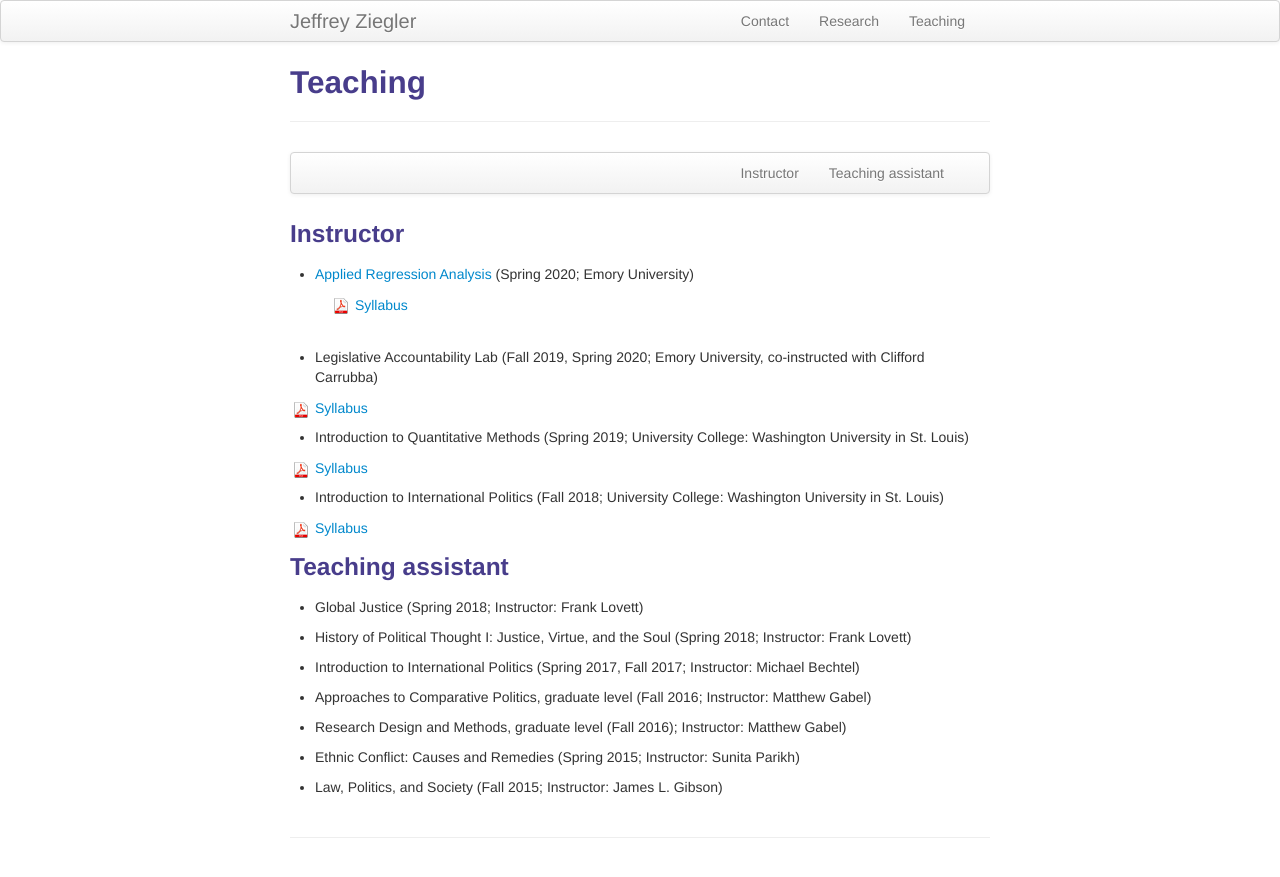
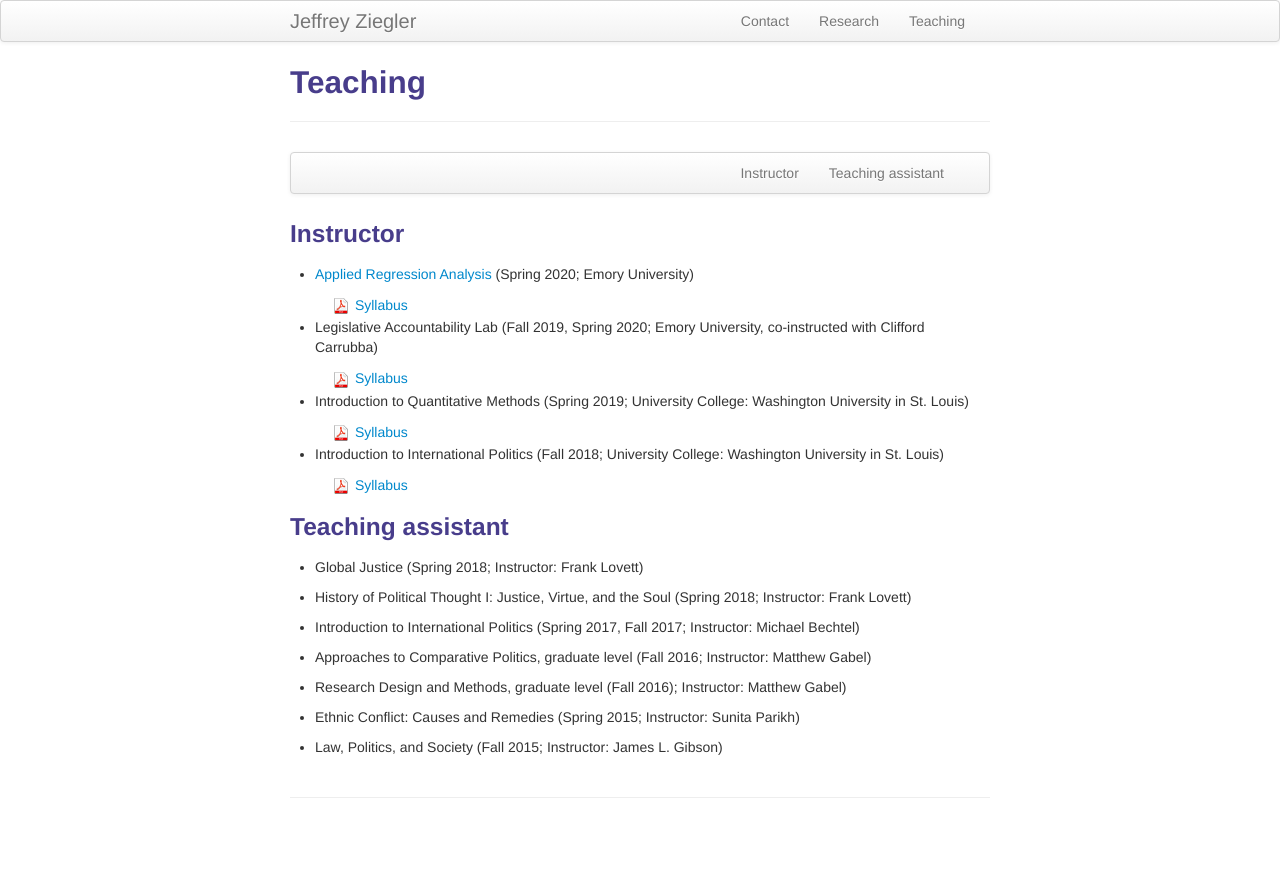
Before and after one commit to zieglerjef/zieglerjef.github.io, a Jekyll site: the page built from pages/teaching.md, in a window 1280 px wide. Shown: the top 877 px of the page. Built offline with Jekyll 4.4.1, drawn with Linux system fonts in a browser that asks for light colours.

Commit message:
Update teaching.md

```diff
--- a/pages/teaching.md
+++ b/pages/teaching.md
@@ -18,26 +18,25 @@ description: Jeff Ziegler's teaching
 
 <table style="margin-left: 40px">
   <tr><td><a href="https://www.dropbox.com/s/qg5cjagr9upswt3/SyllabusQTM200Spring2020.pdf?dl=0" target="_blank"> <img src="icons16/pdf-icon.png" alt="hi" class="inline"/> Syllabus </a></td></tr>
-</table><br/>
+</table>
 
 - Legislative Accountability Lab (Fall 2019, Spring 2020; Emory University, co-instructed with Clifford Carrubba)
 
-
-<table align="left">
+<table style="margin-left: 40px">
   <tr><td><a href="https://www.dropbox.com/s/rrdinmj5quu6whi/SyllabusCompLegFall2019.pdf?dl=0" target="_blank"> <img src="icons16/pdf-icon.png" alt="hi" class="inline"/> Syllabus </a></td></tr>
-</table><br/>
+</table>
 
 - Introduction to Quantitative Methods (Spring 2019; University College: Washington University in St. Louis)
 
-<table align="left">
+<table style="margin-left: 40px">
   <tr><td><a href="https://www.dropbox.com/s/5e62lkb6ctsisii/JZ_Syllabus_QPM_Spring2019.pdf?dl=0" target="_blank"> <img src="icons16/pdf-icon.png" alt="hi" class="inline"/> Syllabus </a></td></tr>
-</table><br/>
+</table>
 
 - Introduction to International Politics (Fall 2018; University College: Washington University in St. Louis)
 
-<table align="left">
+<table style="margin-left: 40px">
   <tr><td><a href="https://www.dropbox.com/s/k8ccp15fsb9wsar/Syllabus%20Intro%20IR%20Fall%202018.pdf?dl=0" target="_blank"> <img src="icons16/pdf-icon.png" alt="hi" class="inline"/> Syllabus </a></td></tr>
-</table><br/>
+</table>
 
 ### <a name="TA"></a>Teaching assistant
 
```
